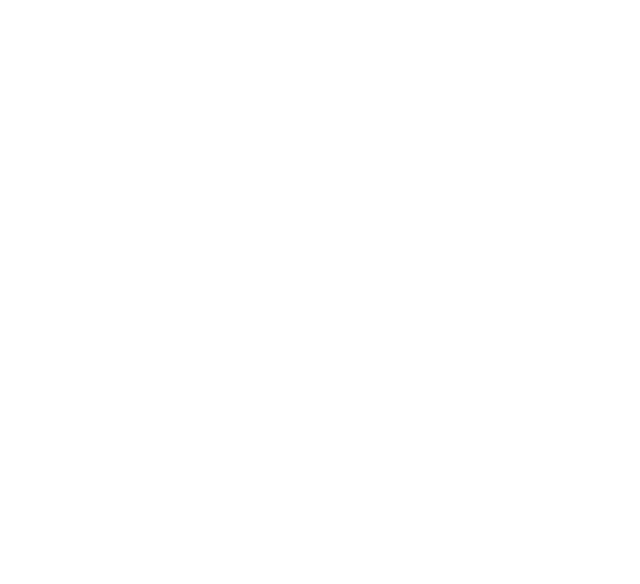
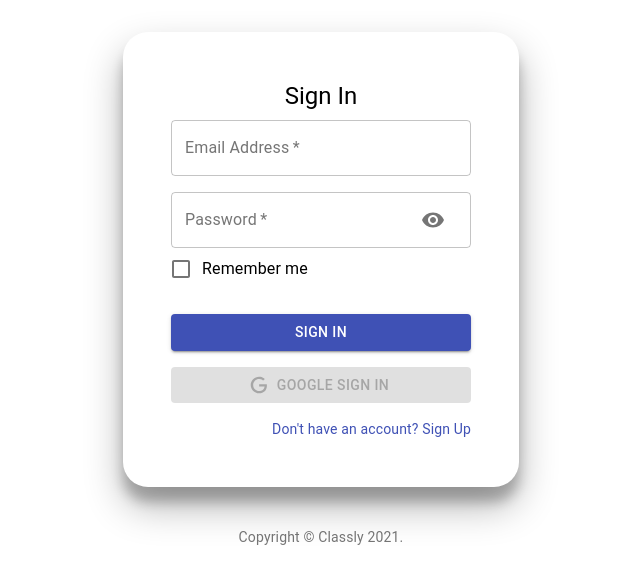
Before and after one commit to MASTERCHIEF011/Classly, a React (Create React App) app in the folder client/: page /auth in a window 1280 px wide. Shown: the top 584 px of the page, without its empty margins (319-959 px from the left). Built offline with nearby package versions, Linux system fonts and the light colour scheme.

Commit message:
client/src/components/Auth/
Modified auth component

```diff
--- a/client/package.json
+++ b/client/package.json
@@ -4,6 +4,7 @@
   "private": true,
   "dependencies": {
     "@material-ui/core": "^4.12.3",
+    "@material-ui/icons": "^4.11.2",
     "@testing-library/jest-dom": "^5.15.0",
     "@testing-library/react": "^11.2.7",
     "@testing-library/user-event": "^12.8.3",
--- a/client/src/App.js
+++ b/client/src/App.js
@@ -5,6 +5,7 @@ import { BrowserRouter, Switch, Route } from 'react-router-dom';
 
 import Home from './components/Home/Home';
 import LandingPage from './components/LandingPage/LandingPage';
+import Auth from './components/Auth/Auth'
 
 
 // const THEME = createTheme({
@@ -25,6 +26,7 @@ const App = () => {
                     <Switch>
                         <Route path="/" exact component={LandingPage} />
                         <Route path="/home" exact component={Home} />
+                        <Route path="/auth" exact component={Auth} />
                     </Switch>
             </BrowserRouter>
     )
--- a/client/src/components/Auth/Auth.js
+++ b/client/src/components/Auth/Auth.js
@@ -16,7 +16,7 @@ const Copyright = () => {
         <Typography variant="body2" color="textSecondary" align="center">
             {'Copyright © '}
             <Link color="inherit" href="https://material-ui.com/">
-                Vishleshan
+                Classly
             </Link>{' '}
             {new Date().getFullYear()}
             {'.'}
--- a/client/src/components/Auth/styles.js
+++ b/client/src/components/Auth/styles.js
@@ -0,0 +1,34 @@
+import { makeStyles } from '@material-ui/core/styles';
+
+export default makeStyles((theme) => ({
+    backPaper: {
+        backgroundColor: '#fff',
+        borderRadius: 25,
+        boxShadow: '0 19px 38px rgba(0,0,0,0.30), 0 15px 12px rgba(0,0,0,0.22)',
+        width: '100%'
+     },
+    paper: {
+        marginTop: theme.spacing(4),
+        display: 'flex',
+        flexDirection: 'column',
+        alignItems: 'center',
+        padding: '3rem'
+    },
+    root: {
+        backgroundColor: 'rgb(238, 238, 238)'
+    },
+    avatar: {
+        margin: theme.spacing(1),
+        backgroundColor: theme.palette.secondary.main,
+    },
+    form: {
+        width: '100%', // Fix IE 11 issue.
+        marginTop: theme.spacing(1),
+    },
+    submit: {
+        margin: theme.spacing(3, 0, 2),
+    },
+    googleButton: {
+        marginBottom: theme.spacing(2),
+    },
+}));
--- a/client/src/components/Home/Home.js
+++ b/client/src/components/Home/Home.js
@@ -1,8 +1,11 @@
 import React from 'react'
+
+import SideNavbar from '../SideNavbar/SideNavbar'
 
 const Home = () => {
     return (
         <>
+            <SideNavbar />
             <p>Home works!</p>
         </>
     )
--- /dev/null
+++ b/client/src/components/SideNavbar/SideNavbar.js
@@ -0,0 +1,11 @@
+import React from 'react'
+
+const SideNavbar = () => {
+    return (
+        <>
+            <p>SideNavbar works!</p>
+        </>
+    )
+}
+
+export default SideNavbar
```
Also changed, not shown: client/src/components/SideNavbar/styles.js (added), 1 other file (tests, documents, lock files or other folders).
